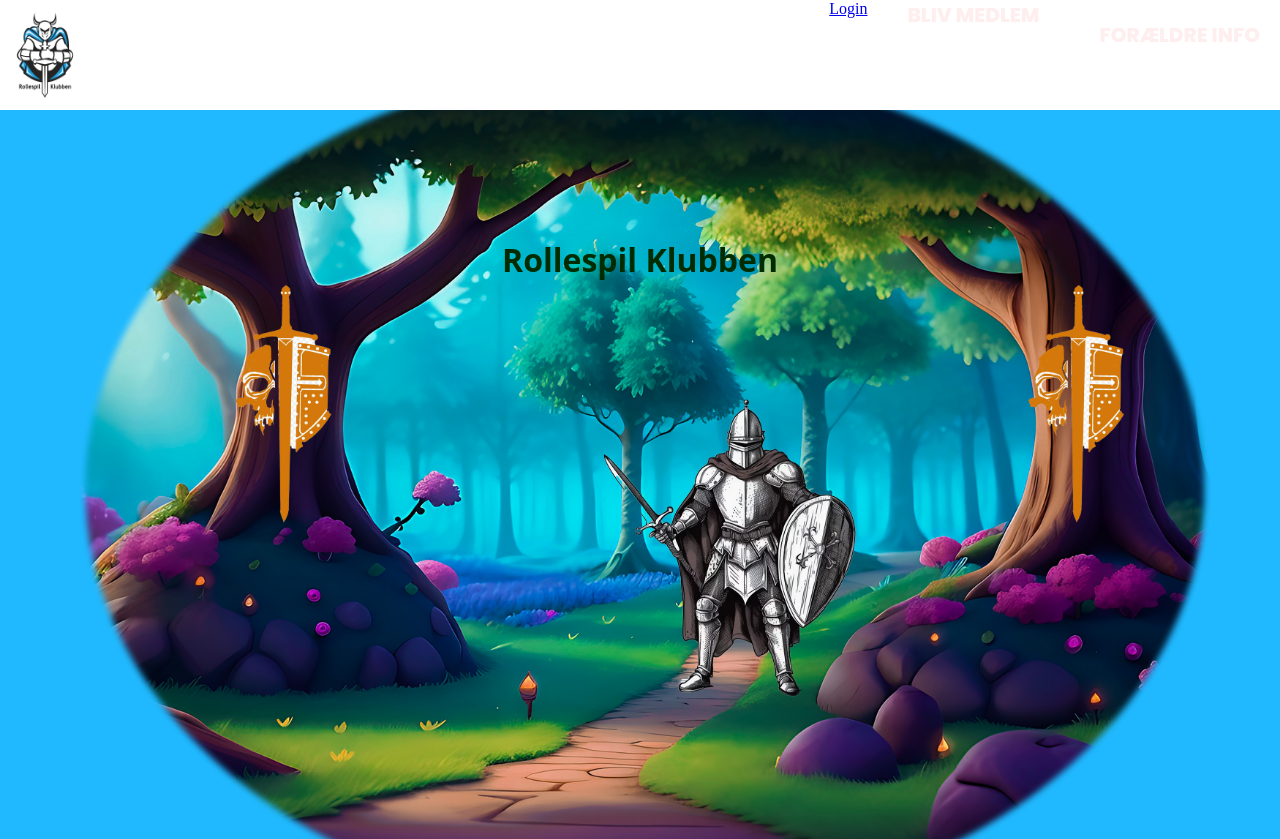
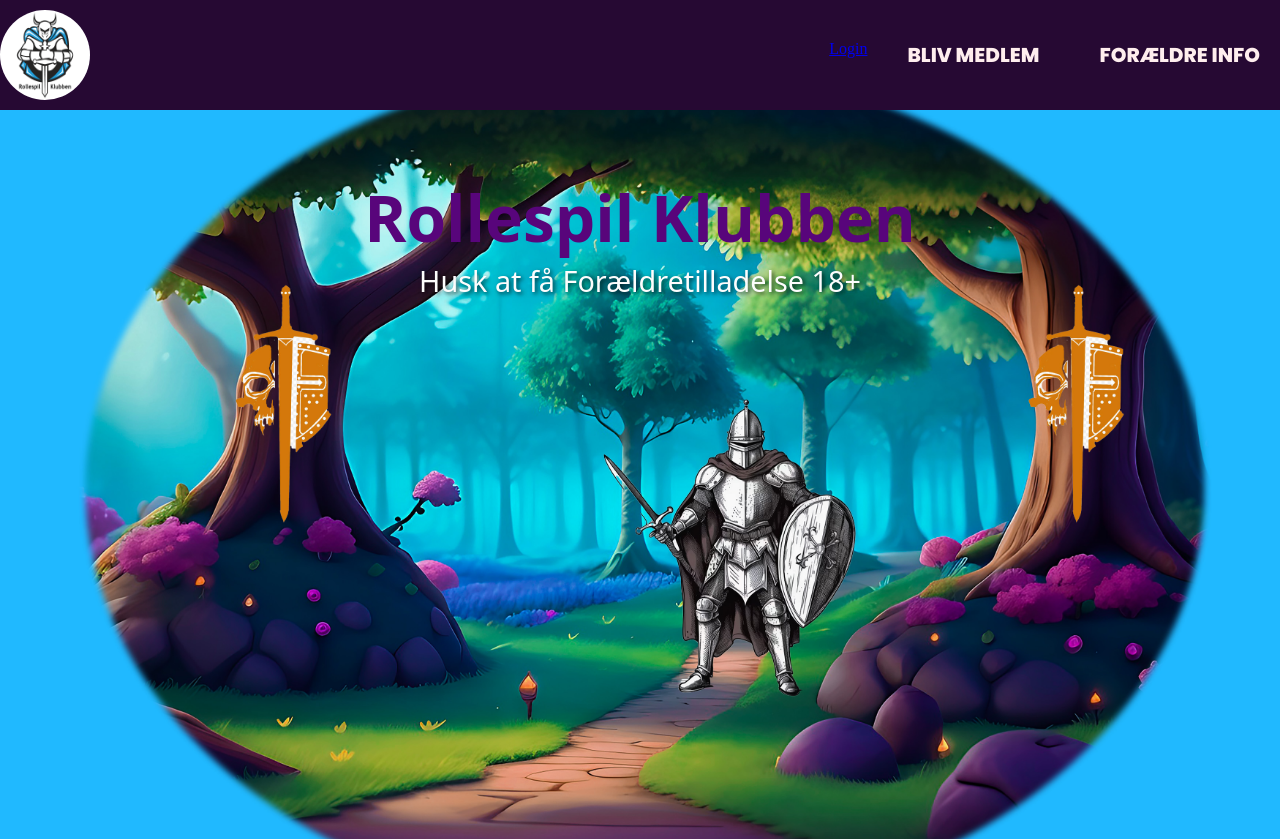
Before and after one commit to Juli82b4/Rollespilsklubben-, a React (Vite) app: page / in a window 1280 px wide. Shown: the top 839 px of the page. Built offline with nearby package versions, Linux system fonts and the light colour scheme; a web font is replaced by a local one.

Commit message:
fixed cover css

```diff
--- a/src/components/cover.css
+++ b/src/components/cover.css
@@ -1,12 +1,10 @@
 @import url("https://fonts.googleapis.com/css2?family=Yatra+One&display=swap");
 
 .cover {
-
   width: 100%;
   height: 100vh;
   padding: 10px;
-  padding-top: 10%;
-  display: flex;
+  padding-top: 5%;
   flex-direction: column;
   background-image: url("../img/cover.jpg");
   justify-content: space-between;
@@ -21,7 +19,16 @@
 
 .cover h1 {
   text-align: center;
-  color: rgb(1, 44, 1);
+  font-size: 4em;
+  color: rgb(88, 5, 123);
+}
+
+.cover h2 {
+  font-size: 1.8em;
+  text-align: center;
+  color: rgb(253, 253, 253);
+  font-weight: 200;
+  text-shadow: 2px 2px 4px rgba(0, 0, 0, 0.7);
 }
 
 .cover iframe {
--- a/src/components/header.css
+++ b/src/components/header.css
@@ -6,17 +6,13 @@
   box-sizing: border-box;
 }
 
-
- logo-branch
 .header-container {
   width: 100%;
   overflow: hidden; /* Ensure no overflow */
   position: relative; /* Ensure child elements are positioned relative to this container */
   z-index: 999999;
-
 }
 
- main
 .header {
   display: flex;
   justify-content: space-between;
@@ -49,7 +45,6 @@
 }
 
 .header-links {
-
   text-decoration: none;
   color: rgb(255, 238, 238);
   font-weight: 800;
@@ -58,7 +53,6 @@
   padding: 20px;
   transition: color 0.3s ease, background-color 0.3s ease;
   font-family: "Poppins";
-
 }
 
 .logo-pic {
@@ -71,7 +65,6 @@
   margin-bottom: 10px;
 }
 
-
 .header {
   display: flex;
 }
--- a/src/components/pathway.css
+++ b/src/components/pathway.css
@@ -2,7 +2,7 @@
   width: 100%;
   height: 1000vh;
   background-color: #20b9ff;
-    background-image: url('/src/img/new-pathway.jpg');
+  background-image: url("/src/img/new-pathway.jpg");
   background-repeat: repeat-y;
   background-position: center;
 }
```
Lines whose indentation alone changed are shown as unchanged.
